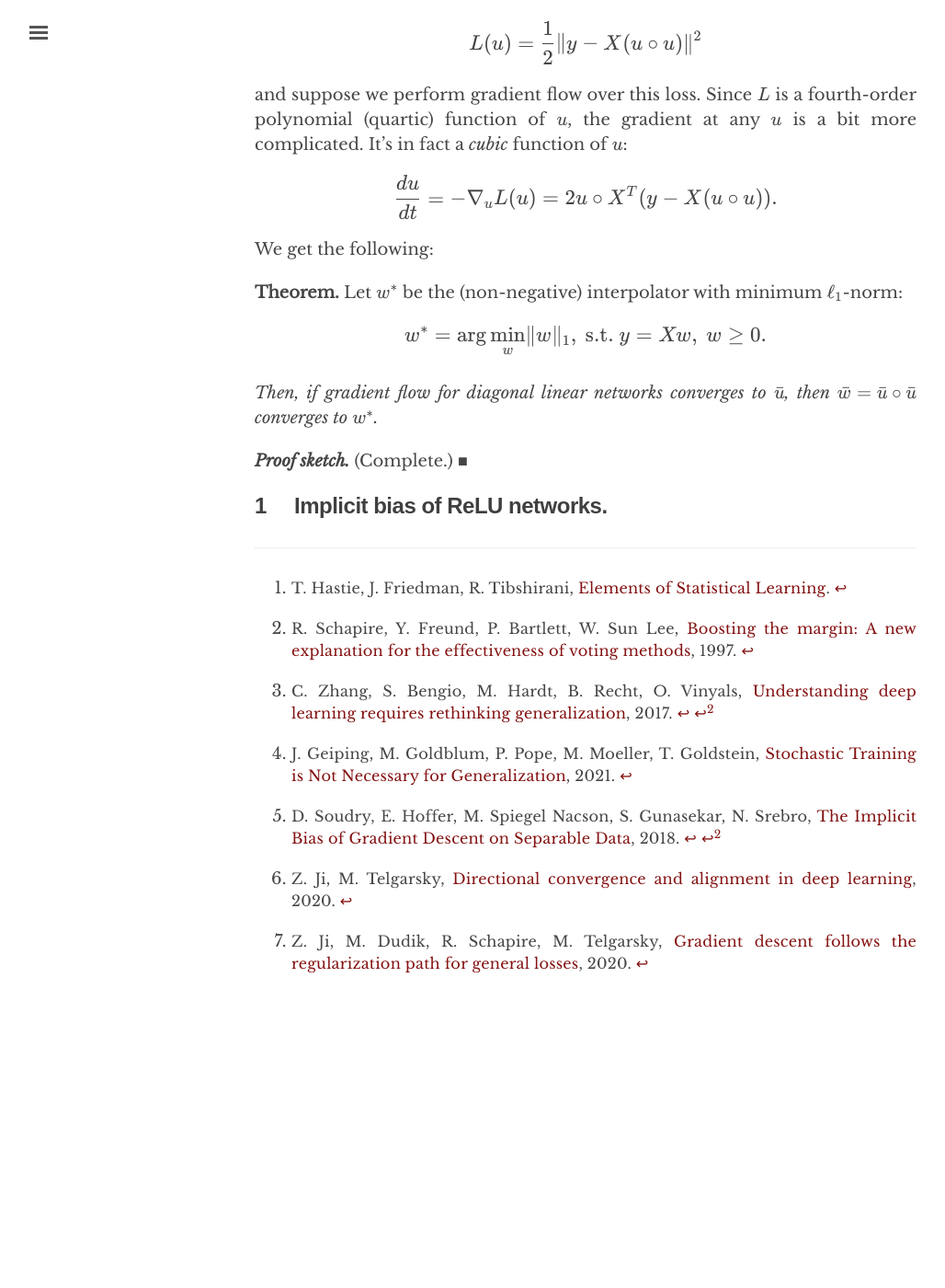
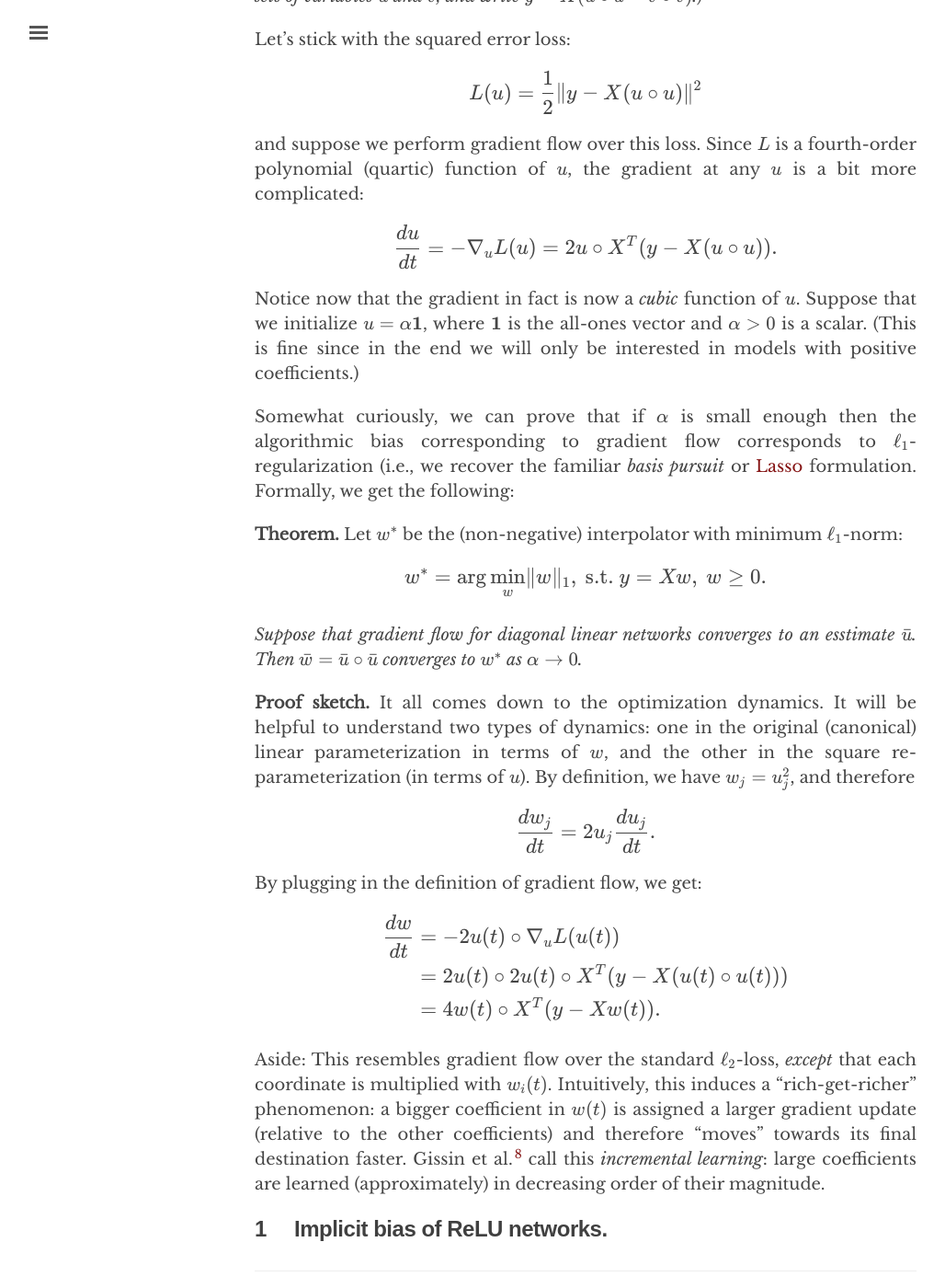
Before and after one commit to chinmayhegde/fodl, a Jekyll site: the page built from _posts/2022-01-12-generalization01.md, in a window 1280 px wide and 1400 px high, scrolled down 8793 px. Shown: the whole window at 92% size, without its empty margins (3-1031 px from the left). Built offline with Jekyll 4.4.1, drawn with Linux system fonts in a browser that asks for light colours; nearby versions of some CDN libraries; before the commit the page ends 9932 px from its top, so only the background shows below that; some of the changed text lies outside the part shown.

Commit message:
Update 2022-01-12-generalization01.md

```diff
--- a/_posts/2022-01-12-generalization01.md
+++ b/_posts/2022-01-12-generalization01.md
@@ -146,7 +146,7 @@ We have the following:
 {:.proof}
 
 **Remark**{:.label #flowlines}
-  The above proof is algebraic, but there is a simple geometric intuition. Gradient flowlines are [orthogonal](https://dsgissin.github.io/blog/assets/images/implicit_regularization/line_identity_param_grad_bw.png) to the subspace of all possible solutions. (Complete this.)
+  The above proof is algebraic, but there is a simple geometric intuition. Gradient flowlines are [orthogonal](https://dsgissin.github.io/blog/assets/images/implicit_regularization/line_identity_param_grad_bw.png) to the subspace of all possible solutions. Therefore, if we start gradient flow from the origin, then the shortest path to the set of feasible solutions is the straight line segment orthogonal to this subspace, which means that the final answer is the interpolator with minimum $L_2$ norm.
 {:.remark}
 
 Great! For the squared error loss, the path of gradient descent always leads to the lowest-norm solution, regardless of the training dataset.
@@ -216,9 +216,9 @@ $$
 where the weights $(u_j, v_j)$ are trainable. This model, of course, is merely a re-parameterization of a single neuron and can only express linear functions. However, the weights interact multiplicatively, and therefore the output is a *nonlinear function of the weights*. This re-parameterization makes a world of difference in the context of gradient dynamics, and leads to a *very* different form of algorithmic bias.
 
 ### Diagonal linear models
+{:.label}
 
-
-For simplicity, let's just assume that $u_i = v_i$ for $i \in [d]$. (I don't believe this is important, and similar conclusions should hold even if no weight tying occurs.)
+For simplicity, let's just assume that $u_i = v_i$ for $i \in [d]$. (I don't believe that this assumption is important; similar conclusions should hold even if no weight tying occurs.)
 
 Then, the prediction for any data point $x \in \R^d$ becomes
 
@@ -236,20 +236,22 @@ where $\circ$ denotes the element-wise (Hadamard) product. This is called a "two
 
 (*Actually, not quite true; square reparameterization only expresses linear models $y = Xw$ with the restriction that $w \geq 0$. But this can be fixed easily as follows: introduce 2 sets of variables $u$ and $v$, and write $y = X(u\circ u - v\circ v)$.*)
 
-However, this simple variable switch induces a curious algorithmic bias. Let's stick with the squared error loss:
+Let's stick with the squared error loss:
 
 $$
 L(u) = \frac{1}{2} \lVert y - X(u \circ u) \rVert^2
 $$
 
-and suppose we perform gradient flow over this loss. Since $L$ is a fourth-order polynomial (quartic) function of $u$, the gradient at any $u$ is a bit more complicated. It's in fact a *cubic* function of $u$:
+and suppose we perform gradient flow over this loss. Since $L$ is a fourth-order polynomial (quartic) function of $u$, the gradient at any $u$ is a bit more complicated:
 
 $$
 \frac{du}{dt} = - \nabla_u L(u) = 2 u \circ X^T (y - X (u \circ u)) .
 $$
 
-We get the following:
+Notice now that the gradient in fact is now a *cubic* function of $u$.
+Suppose that we initialize $u = \alpha \mathbf{1}$, where $\mathbf{1}$ is the all-ones vector and $\alpha > 0$ is a scalar. (This is fine since in the end we will only be interested in models with positive coefficients.)
 
+Somewhat curiously, we can prove that if $\alpha$ is small enough then the algorithmic bias corresponding to gradient flow corresponds to $\ell_1$-regularization (i.e., we recover the familiar *basis pursuit* or [Lasso](https://en.wikipedia.org/wiki/Lasso_(statistics)) formulation. Formally, we get the following:
 
 **Theorem**{:.label #GFLasso}
   Let $w^*$ be the (non-negative) interpolator with minimum $\ell_1$-norm:
@@ -260,11 +262,30 @@ We get the following:
   \end{aligned}
   $$
 
-  Then, if gradient flow for diagonal linear networks converges to $\bar{u}$, then $\bar{w} = \bar{u} \circ \bar{u}$ converges to $w^*$.
+  Suppose that gradient flow for diagonal linear networks converges to an esstimate $\bar{u}$. Then $\bar{w} = \bar{u} \circ \bar{u}$ converges to $w^*$ as $\alpha \rightarrow 0$.
 {:.theorem}
 
 **Proof sketch**{:.label #GFLassoProof}
-  (Complete.)
+  It all comes down to the optimization dynamics. It will be helpful to understand two types of dynamics: one in the original (canonical) linear parameterization in terms of $w$, and the other in the square re-parameterization (in terms of $u$). By definition, we have $w_j = u_j^2$, and therefore
+
+  $$
+  \frac{dw_j}{dt} = 2u_j \frac{du_j}{dt} .
+  $$
+
+  By plugging in the definition of gradient flow, we get:
+
+  $$
+  \begin{aligned}
+  \frac{dw}{dt} &= - 2 u(t) \circ \nabla_u L(u(t)) \\
+  & =2 u(t) \circ 2 u(t) \circ X^T(y - X(u(t) \circ u(t))) \\
+  & = 4 w(t) \circ X^T(y - Xw(t)).
+  \end{aligned}
+  $$
+
+  Aside: This resembles gradient flow over the standard $\ell_2$-loss, *except* that each coordinate is multiplied with $w_i(t)$. Intuitively, this induces a "rich-get-richer" phenomenon: a bigger coefficient in $w(t)$ is assigned a larger gradient update (relative to the other coefficients) and therefore "moves" towards its final destination faster. Gissin et al.[^gissin] call this *incremental learning*: large coefficients are learned (approximately) in decreasing order of their magnitude.
+
+
+
 {:.proof}
 
 ## Implicit bias of ReLU networks
@@ -292,3 +313,6 @@ We get the following:
 
 [^ji2020]:
     Z. Ji, M. Dudik, R. Schapire, M. Telgarsky, [Gradient descent follows the regularization path for general losses](http://proceedings.mlr.press/v125/ji20a/ji20a.pdf), 2020.
+
+[^gissin]:
+    D. Gissin, S. Shalev-Shwartz, A. Daniely, [The Implicit Bias of Depth: How Incremental Learning Drives Generalization](https://openreview.net/pdf?id=H1lj0nNFwB), 2020.
```
Also changed, not shown: other parts of _posts/2022-01-12-generalization01.md (+1 -1 lines).
